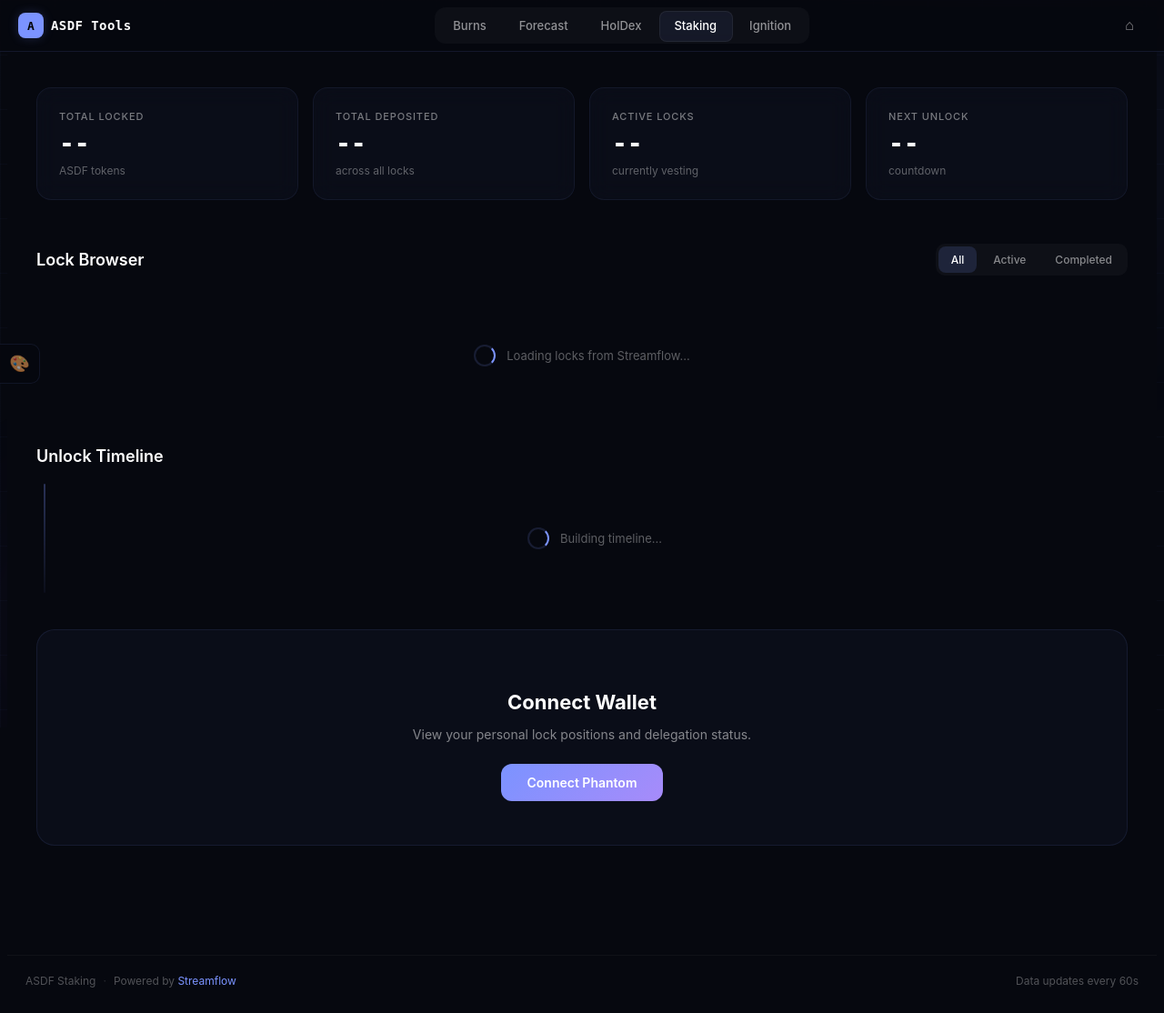
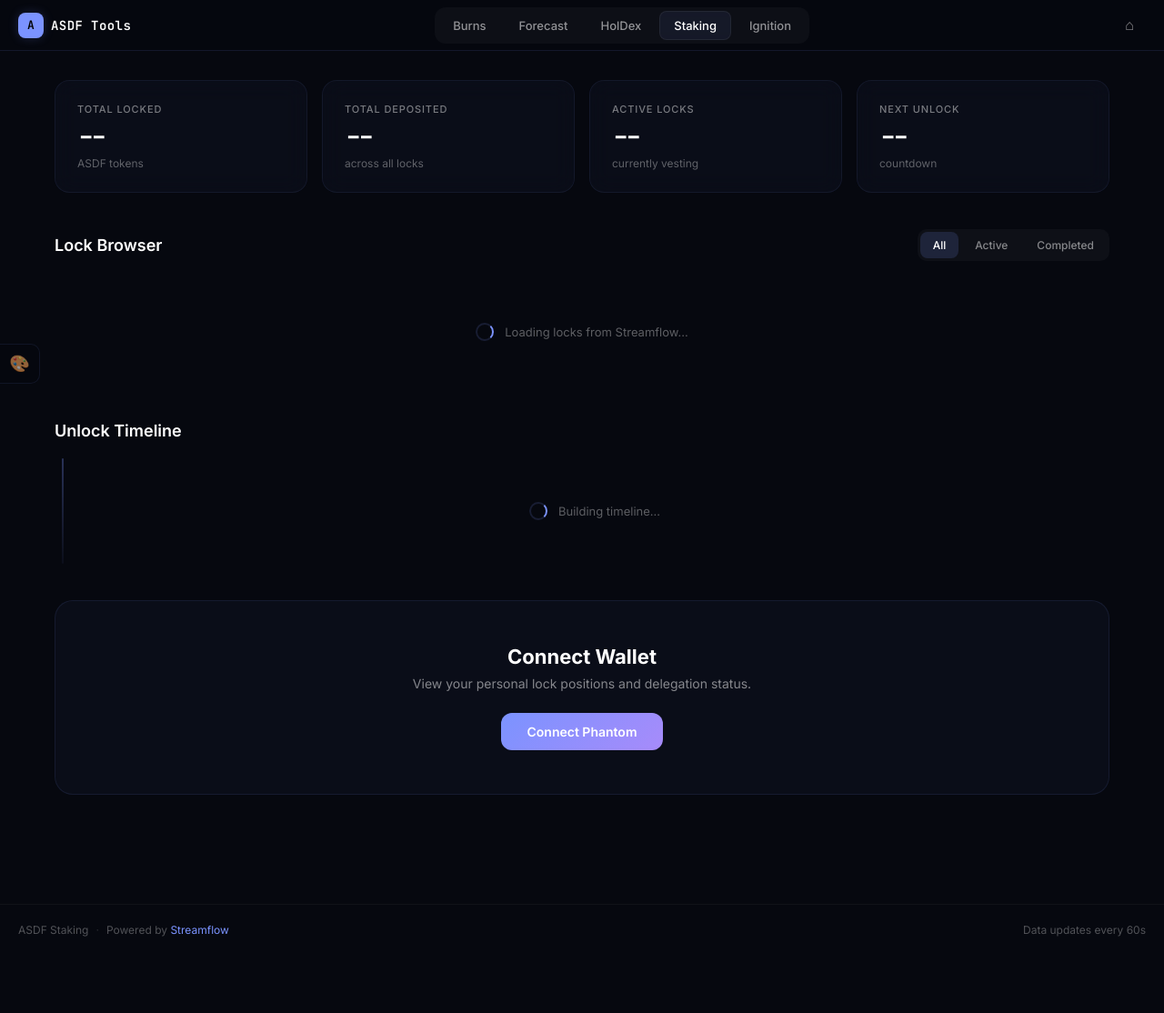
Before and after one commit to Ragnar-no-sleep/ASDF-Web, a PHP site: page /staking.html in a window 1280 px wide. Shown: the whole page at 91% size. After the commit the page ends 1030 px from the top, so only its background shows below. Run offline with PHP 8.4, Linux system fonts and the light colour scheme.

Commit message:
fix(hub): staking reset/tokens, planet zoom scope, prefetch routes
- staking.css: add box-sizing reset + font variables (--font-sans/--font-mono)
- staking.html: remove conflicting CSP meta tag, add design-tokens.css link
- orbital-system.css: scope planet hover zoom to orbit container + desktop only
- index.html: fix prefetch paths to use Express routes, add all tool pages

Co-Authored-By: Claude Opus 4.6 <noreply@anthropic.com>

```diff
--- a/css/staking.css
+++ b/css/staking.css
@@ -2,6 +2,22 @@
  * ASDF Staking - Token Lock Dashboard
  * Theme: Navy / Purple / Glass (ASDelegate inspired)
  */
+
+/* ============================================
+   RESET & TOKENS
+   ============================================ */
+*,
+*::before,
+*::after {
+  box-sizing: border-box;
+  margin: 0;
+  padding: 0;
+}
+
+:root {
+  --font-sans: 'Inter', -apple-system, BlinkMacSystemFont, sans-serif;
+  --font-mono: 'JetBrains Mono', 'SF Mono', monospace;
+}
 
 /* ============================================
    AMBIENT BACKGROUND
@@ -98,7 +114,7 @@
 }
 
 .staking-stat-label {
-  font-family: 'Inter', sans-serif;
+  font-family: var(--font-sans);
   font-size: 11px;
   font-weight: 500;
   color: rgba(255, 255, 255, 0.45);
@@ -108,7 +124,7 @@
 }
 
 .staking-stat-value {
-  font-family: 'JetBrains Mono', monospace;
+  font-family: var(--font-mono);
   font-size: 28px;
   font-weight: 600;
   color: #fff;
@@ -116,7 +132,7 @@
 }
 
 .staking-stat-sub {
-  font-family: 'Inter', sans-serif;
+  font-family: var(--font-sans);
   font-size: 12px;
   color: rgba(255, 255, 255, 0.35);
   margin-top: 6px;
@@ -137,7 +153,7 @@
 }
 
 .staking-section-title {
-  font-family: 'Inter', sans-serif;
+  font-family: var(--font-sans);
   font-size: 18px;
   font-weight: 600;
   color: #fff;
@@ -156,7 +172,7 @@
   border: none;
   background: transparent;
   border-radius: 8px;
-  font-family: 'Inter', sans-serif;
+  font-family: var(--font-sans);
   font-size: 12px;
   font-weight: 500;
   color: rgba(255, 255, 255, 0.5);
@@ -209,20 +225,20 @@
 }
 
 .staking-lock-title {
-  font-family: 'Inter', sans-serif;
+  font-family: var(--font-sans);
   font-size: 14px;
   font-weight: 600;
   color: #fff;
 }
 
 .staking-lock-wallet {
-  font-family: 'JetBrains Mono', monospace;
+  font-family: var(--font-mono);
   font-size: 11px;
   color: rgba(255, 255, 255, 0.4);
 }
 
 .staking-lock-amount {
-  font-family: 'JetBrains Mono', monospace;
+  font-family: var(--font-mono);
   font-size: 15px;
   font-weight: 600;
   color: #7b93ff;
@@ -248,7 +264,7 @@
 }
 
 .staking-lock-pct {
-  font-family: 'JetBrains Mono', monospace;
+  font-family: var(--font-mono);
   font-size: 11px;
   color: rgba(255, 255, 255, 0.4);
   text-align: right;
@@ -258,7 +274,7 @@
 .staking-lock-status {
   padding: 5px 12px;
   border-radius: 6px;
-  font-family: 'Inter', sans-serif;
+  font-family: var(--font-sans);
   font-size: 11px;
   font-weight: 600;
   text-transform: uppercase;
@@ -330,20 +346,20 @@
 }
 
 .staking-timeline-date {
-  font-family: 'JetBrains Mono', monospace;
+  font-family: var(--font-mono);
   font-size: 11px;
   color: rgba(255, 255, 255, 0.4);
   margin-bottom: 6px;
 }
 
 .staking-timeline-desc {
-  font-family: 'Inter', sans-serif;
+  font-family: var(--font-sans);
   font-size: 13px;
   color: rgba(255, 255, 255, 0.75);
 }
 
 .staking-timeline-amount {
-  font-family: 'JetBrains Mono', monospace;
+  font-family: var(--font-mono);
   font-size: 14px;
   font-weight: 600;
   color: #7b93ff;
@@ -366,7 +382,7 @@
 }
 
 .staking-cta-title {
-  font-family: 'Inter', sans-serif;
+  font-family: var(--font-sans);
   font-size: 22px;
   font-weight: 700;
   color: #fff;
@@ -374,7 +390,7 @@
 }
 
 .staking-cta-text {
-  font-family: 'Inter', sans-serif;
+  font-family: var(--font-sans);
   font-size: 14px;
   color: rgba(255, 255, 255, 0.5);
   margin-bottom: 24px;
@@ -386,7 +402,7 @@
   border-radius: 12px;
   background: linear-gradient(135deg, #7b93ff, #a78bfa);
   color: #fff;
-  font-family: 'Inter', sans-serif;
+  font-family: var(--font-sans);
   font-size: 14px;
   font-weight: 600;
   cursor: pointer;
@@ -414,7 +430,7 @@
   gap: 12px;
   padding: 48px;
   color: rgba(255, 255, 255, 0.35);
-  font-family: 'Inter', sans-serif;
+  font-family: var(--font-sans);
   font-size: 13px;
 }
 
@@ -442,7 +458,7 @@
   justify-content: center;
   gap: 8px;
   padding: 20px;
-  font-family: 'Inter', sans-serif;
+  font-family: var(--font-sans);
   font-size: 12px;
   color: rgba(255, 255, 255, 0.3);
   border-top: 1px solid rgba(255, 255, 255, 0.04);
--- a/staking.html
+++ b/staking.html
@@ -21,16 +21,9 @@
     <!-- Favicon -->
     <link rel="icon" type="image/png" href="/favicon.png">
 
-    <!-- CSP -->
-    <meta http-equiv="Content-Security-Policy" content="
-        default-src 'self';
-        script-src 'self' 'unsafe-inline' https://unpkg.com https://esm.sh;
-        style-src 'self' 'unsafe-inline' https://fonts.googleapis.com;
-        font-src 'self' https://fonts.gstatic.com;
-        img-src 'self' data: https:;
-        connect-src 'self' https://*.solana.com https://*.helius-rpc.com https://asdf-api.onrender.com;
-    ">
+    <!-- CSP handled by server-side Helmet -->
 
+    <link rel="stylesheet" href="css/design-tokens.css">
     <link rel="stylesheet" href="css/ecosystem.css">
     <link rel="stylesheet" href="css/staking.css">
 
```
Also changed, not shown: css/orbital-system.css (+7 -7 lines), index.html (+6 -3 lines).
